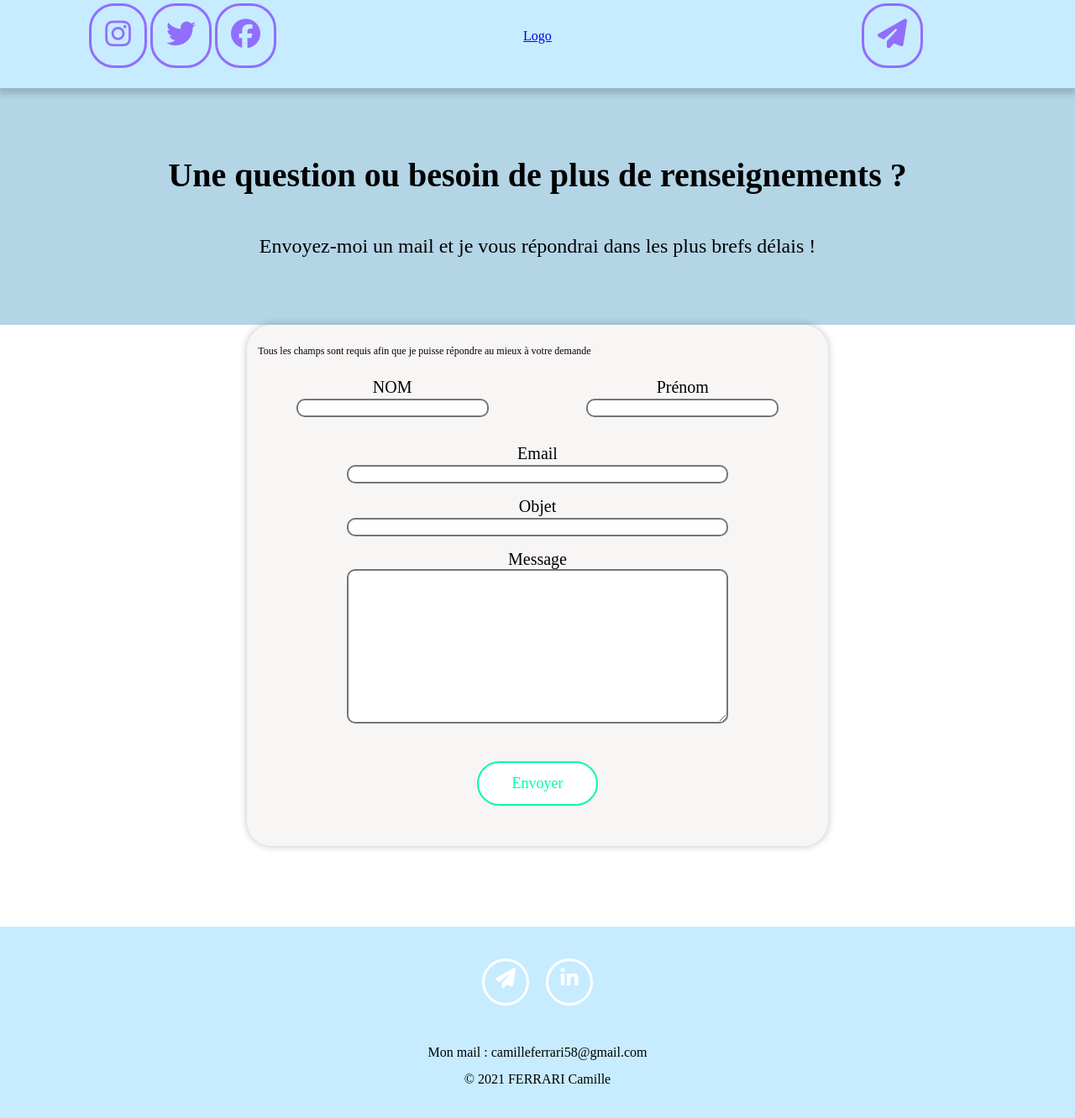
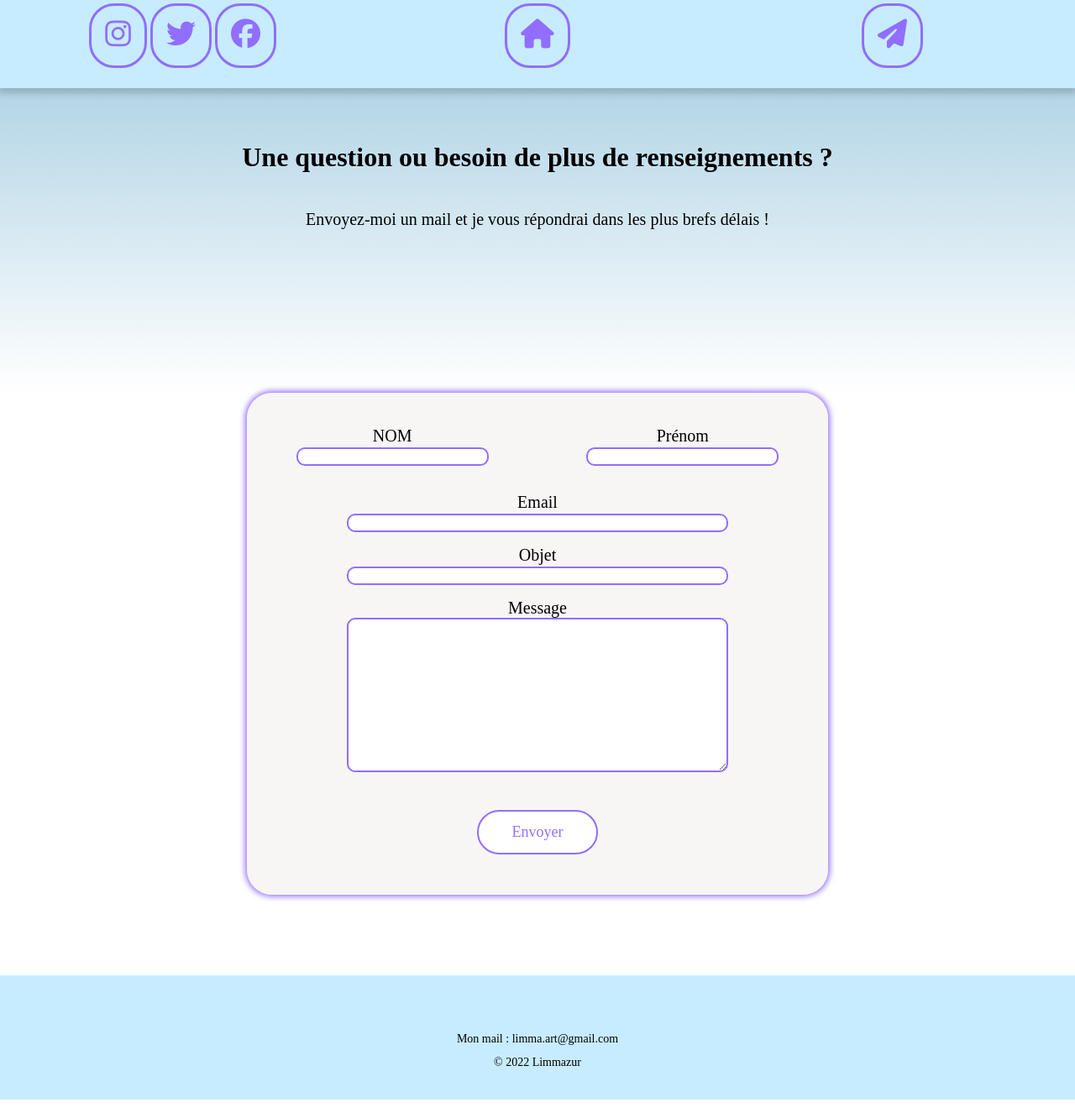
Before and after one commit to Clem0803/portfolio_drawing, a plain HTML site: page public/contact.html in a window 1280 px wide. Shown: the part 20-1352 px from the top of the page at 84% size. After the commit the page ends 1330 px from the top, so only its background shows below. Drawn offline with Linux system fonts and the light colour scheme; a web font is replaced by a local one.

Commit message:
fix footer

```diff
--- a/css/style.css
+++ b/css/style.css
@@ -185,23 +185,7 @@ nav {
     transition-duration: 0.3s;
 }
 
-/*----------------------------------------------Mise en forme du footer----------------------------------------------*/
-
-/* Design général du footer */
-footer {
-    background-color: #c7ecff;
-    height: auto;
-    padding-top: 30px;
-    padding-bottom: 30px;
-    width: auto;
-}
-
-/* Centrage des deux boutons du footer */
-.list-icones {
-    text-align: center;
-}
-
-/* Design des icones pour les deux boutons du footer */
+/* Design des icones*/
 .icone {
     font-size: 24px;
     display: inline-block;
@@ -214,17 +198,17 @@ footer {
     color: white;
 }
 
-/* Centrage vertical du contenu des deux boutons du footer */
-.i-footer {
-    color: inherit;
-    vertical-align: -webkit-baseline-middle;
-}
-
 /* Design des deux boutons du footer au survol */
 .icone:hover {
     background-color: white;
     color: #916efe;
 
+}
+
+/* Centrage vertical du contenu des deux boutons du footer */
+.i-footer {
+    color: inherit;
+    vertical-align: -webkit-baseline-middle;
 }
 
 /* Design du contenu des deux boutons du footer au survol */
@@ -233,11 +217,17 @@ footer {
     transition: 0.3s ease-in-out;
 }
 
-/* Couleur du contenu des deux boutons du footer */
-.lien-icone {
-    color: inherit;
+/*----------------------------------------------Mise en forme du footer----------------------------------------------*/
+
+/* Design général du footer */
+footer {
+    background-color: #c7ecff;
+    height: auto;
+    padding-top: 30px;
+    padding-bottom: 30px;
+    width: auto;
+    font-size: 14px;
 }
-
 /* Design des infos présentes dans le footer sous les deux boutons */
 .info {
     margin-top: 2rem;
@@ -245,38 +235,13 @@ footer {
     color: black;
     line-height: 2;
 }
-
-/*----------------------------------------------Mise en forme du hero----------------------------------------------*/
-
-/* Ajout d'un padding en haut et en bas du texte présent au dessus du hero de la page d'accueil */
-.texte-hero {
-    padding: 3.5rem 0;
-    background-color: #B3D5E6;
-}
-
-/* Mise en forme du titre du hero sur la page d'accueil */
-.titre-hero {
-    text-align: center;
-    padding: 1.5rem 0;
-    font-size: 40px;
-}
-
-/* Mise en forme du sous-titre du hero sur la page d'accueil */
-.sous-titre-hero {
-    text-align: center;
-    padding: 1.5rem 0;
-    font-weight: lighter;
-    font-size: 24px;
-}
-
 /*----------------------------------------------Mise en forme du texte de présentation-------------------------------------------*/
 
 /*Design du bloc contenant le texte de présentation*/
 .bloc-presentation {
     padding-top: 4rem;
     padding-bottom: 8rem;
-    /* background-color: #003afa; */
-    background: linear-gradient(to bottom, #B3D5E6, white);
+    background: linear-gradient(to bottom, #b3d5e6, white);
     color: black;
 }
 
@@ -344,20 +309,20 @@ form {
 /*Design du bouton envoyer pour le formulaire de contact*/
 .bForm {
     display: inline-block;
-    color: #00faaa;
+    color: #916efe;
     background-color: #fff;
     padding: 0.875rem 2.5rem;
     text-decoration: none;
     font-size: 18px;
     border-style: solid;
     border-radius: 30px;
-    border-color: #00faaa;
+    border-color: #916efe;
     transition-duration: 0.3s;
 }
 
 /*Design du bouton envoyer pour le formulaire de contact au survol*/
 .bForm:hover {
-    background-color: #00faaa;
+    background-color: #916efe;
     color: #fff;
     transition-duration: 0.3s;
 }
@@ -373,20 +338,14 @@ form {
     margin-left: auto;
     margin-right: auto;
     border-radius: 30px;
-    box-shadow: 0 0 7px 2px rgba(46, 46, 46, 0.2);
+    box-shadow: 0 0 7px 2px #916efe;
     padding: 1.5rem 0;
 }
+
 
 /*Design du bouton du formulaire*/
 .divButtonForm {
     padding: 1.5rem 0;
-}
-
-/*Design du texte require du formulaire*/
-.require {
-    padding: 0 0 0.5rem 0.8rem;
-    font-size: 12px;
-    text-align: left;
 }
 
 /*Design du label champ nom*/
@@ -413,4 +372,5 @@ textarea {
     border-style: solid;
     font-size: 16px;
     margin-bottom: 1rem;
+    border-color: #916efe;
 }
--- a/public/contact.html
+++ b/public/contact.html
@@ -1,11 +1,11 @@
 <!DOCTYPE html>
 <html lang="fr">
     <head>
-        <meta charset="UTF-8">
-        <meta http-equiv="X-UA-Compatible" content="IE=edge">
-        <meta name="viewport" content="width=device-width, initial-scale=1.0">
-        <link rel="stylesheet" href="../css/style.css">
-        <link rel="icon" href="">
+        <meta charset="UTF-8" />
+        <meta http-equiv="X-UA-Compatible" content="IE=edge" />
+        <meta name="viewport" content="width=device-width, initial-scale=1.0" />
+        <link rel="stylesheet" href="../css/style.css" />
+        <link rel="icon" href="" />
         <script src="https://kit.fontawesome.com/8632e6c968.js" crossorigin="anonymous"></script>
         <title>Contactez moi</title>
     </head>
@@ -26,7 +26,9 @@
                             </a>
                         </td>
                         <td class="menu">
-                        <a class="logo-nav-bar" href="../index.html"><img src="" />Logo</a>
+                            <a class="bHome" href="../index.html">
+                                <span class="i-footer"><i class="fas fa-home"></i> </span>
+                            </a>
                         </td>
                         <td class="menu">
                             <a class="bContact" href="public/contact.html">
@@ -37,19 +39,19 @@
                 </table>
             </div>
         </nav>
-      <div class="texte-hero">
+        <div class="bloc-presentation">
             <div class="container">
                 <div>
-            <h1 class="titre-hero">Une question ou besoin de plus de renseignements ?</h1>
-            <h2 class="sous-titre-hero">Envoyez-moi un mail et je vous répondrai dans les plus brefs délais !</h2>
+                    <h1 class="titre-presentation">Une question ou besoin de plus de renseignements ?</h1>
+                    <h2 class="texte-presentation">
+                        Envoyez-moi un mail et je vous répondrai dans les plus brefs délais !
+                    </h2>
                 </div>
             </div>
         </div>
         <form name="contact_fr" method="POST" data-netlify="true">
             <div class="container">
                 <div class="champForm">
-            <div class="require">Tous les champs sont requis afin que je puisse répondre au mieux à votre demande</div>
-
                     <div class="divChampNameL">
                         <label class="lChampName">NOM</label><br />
                         <input class="champName" name="nom" required />
@@ -67,7 +69,7 @@
 
                     <div class="divObj">
                         <label class="lChampObj">Objet</label><br />
-              <input class="champObj" name="objet" require />
+                        <input class="champObj" name="objet" required />
                     </div>
 
                     <div class="divTextArea">
@@ -85,26 +87,10 @@
 
     <footer>
         <div class="container">
-    <div>
-      <div class="list-icones">
-        <div class="icone">
-          <a class="lien-icone" href="mailto:clement.pujol08@gmail.com ">
-            <span class="i-footer"><i class="fas fa-paper-plane"></i></span>
-          </a>
-        </div>
-        <div class="icone">
-          <a class="lien-icone" href="https://www.linkedin.com/in/clement-pujol/ " target="_blank ">
-            <span class="i-footer"><i class="fab fa-linkedin-in"></i></span>
-          </a>
-        </div>
-      </div>
-        <div class="container">
             <div class="info">
-                <span>Mon mail : camilleferrari58@gmail.com</span>
+                <span>Mon mail : limma.art@gmail.com</span>
                 <br />
-                <span>© 2021 FERRARI Camille</span>
-            </div>
-        </div>
+                <span>© 2022 Limmazur</span>
             </div>
         </div>
     </footer>
```
Lines whose indentation alone changed are shown as unchanged.
